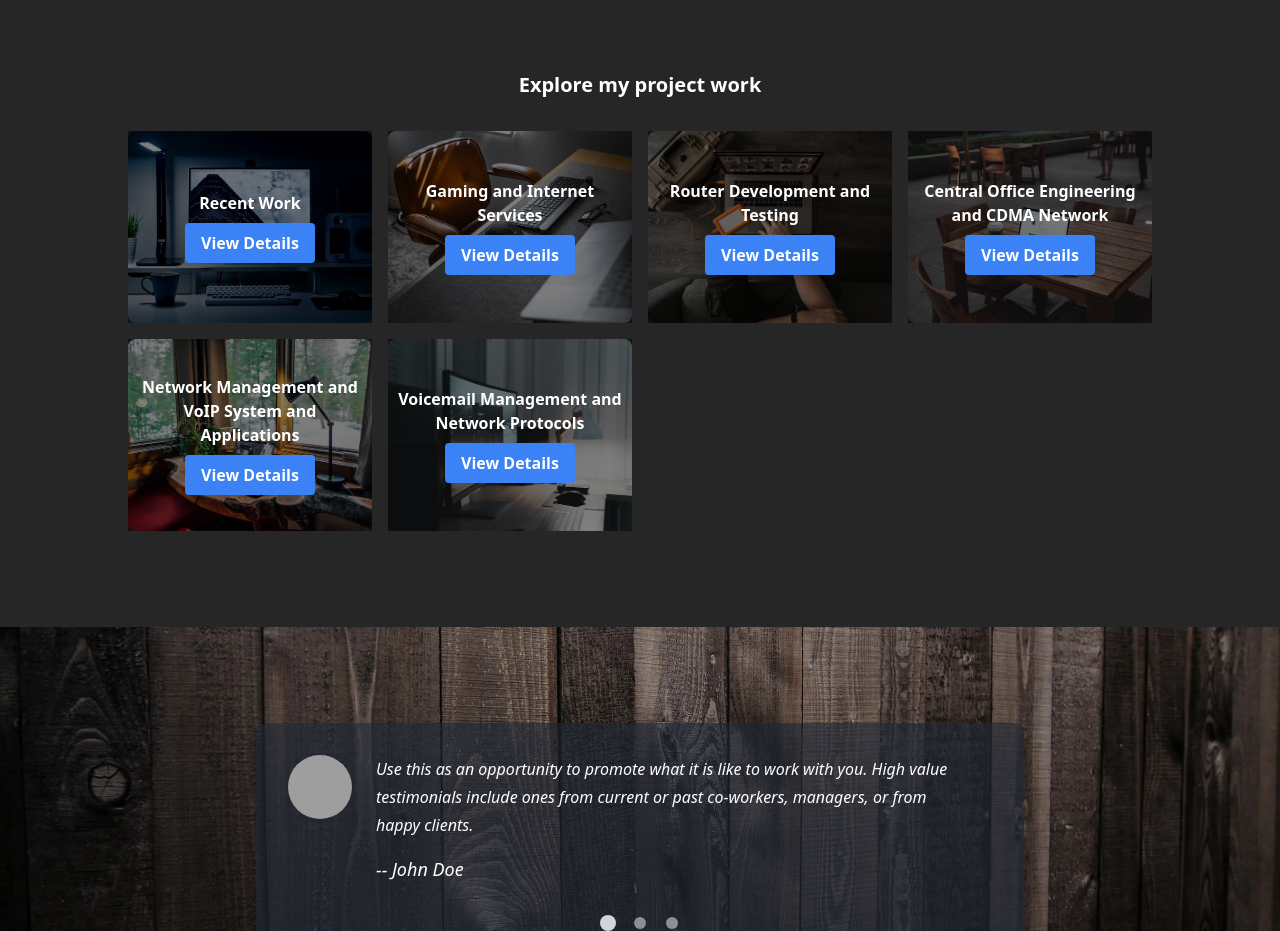
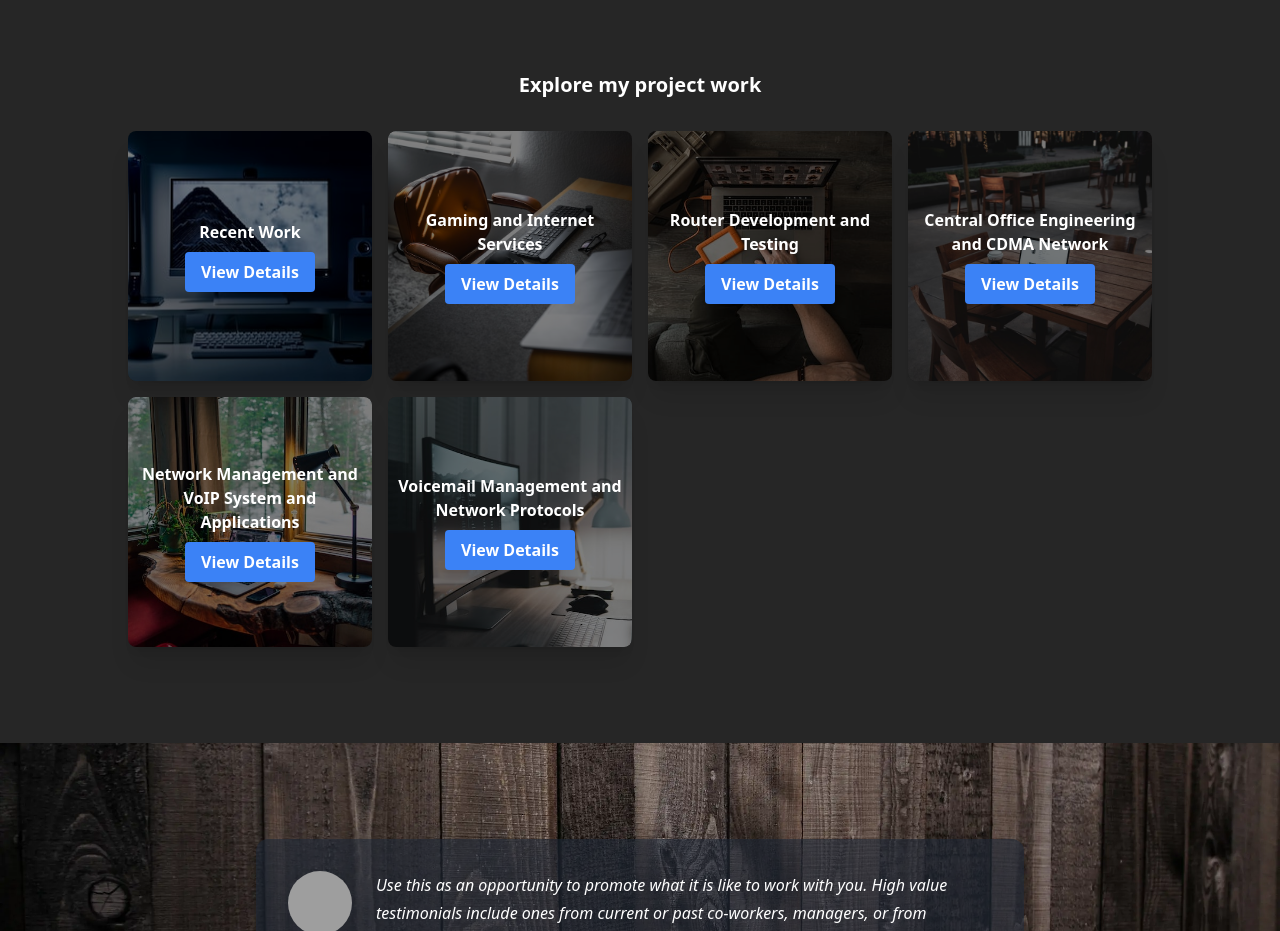
Before and after one commit to jawaharvinayagamurthy/myportfolio-react, a Next.js app: page / in a window 1280 px wide. Shown: the part 3700-4631 px from the top of the page. Built offline with nearby package versions, Linux system fonts and the light colour scheme; grey boxes are pictures that could not be loaded.

Commit message:
Updates to portfolio section.

```diff
--- a/src/components/Sections/ItemOverlay.tsx
+++ b/src/components/Sections/ItemOverlay.tsx
@@ -12,7 +12,8 @@ const ItemOverlay: FC<ItemOverlayProps> = memo(({openModal, title}) => {
   return (
     <div className="absolute inset-0 flex flex-col items-center justify-center bg-black bg-opacity-50 hover:bg-opacity-75 transition-opacity p-4">
       <h3 className="text-white font-semibold mb-2 text-center">{title}</h3> {/* Display title */}
-      <button onClick={openModal} className="text-white font-semibold bg-blue-500 rounded px-4 py-2 transition duration-300 hover:bg-blue-600">
+      <button className="text-white font-semibold bg-blue-500 rounded px-4 py-2 transition duration-300 hover:bg-blue-600"
+        onClick={openModal}>
         View Details
       </button>
     </div>
--- a/src/components/Sections/Portfolio.tsx
+++ b/src/components/Sections/Portfolio.tsx
@@ -1,43 +1,47 @@
 // Portfolio.tsx
-import React, {FC, memo, useState} from 'react';
+import React, {FC, memo, useState, useCallback} from 'react';
 import Image from 'next/image';
 import {portfolioItems as initialPortfolioItems, SectionId} from '../../data/data';
 import Section from '../Layout/Section';
 import PortfolioModal from './PortfolioModal';
 import ItemOverlay from './ItemOverlay';
 import {PortfolioItem} from '../../data/dataDef';
+import classNames from 'classnames';
 
 const Portfolio: FC = memo(() => {
   const [portfolioItems] = useState<PortfolioItem[]>(initialPortfolioItems);
   const [isModalOpen, setIsModalOpen] = useState(false);
   const [currentItem, setCurrentItem] = useState<PortfolioItem | null>(null);
 
-  const openModal = (item: PortfolioItem) => {
+  // Memoize the openModal function
+  const openModal = useCallback((item: PortfolioItem) => {
     setCurrentItem(item);
     setIsModalOpen(true);
-  };
+  }, []);
 
-  const closeModal = () => {
+  // Memoize the closeModal function
+  const closeModal = useCallback(() => {
     setIsModalOpen(false);
     setCurrentItem(null);
-  };
+  }, []);
 
   return (
     <Section className="bg-neutral-800" sectionId={SectionId.Portfolio}>
       <div className="flex flex-col gap-y-8">
         <h2 className="self-center text-xl font-bold text-white">Explore my project work</h2>
-        <div className="w-full grid grid-cols-2 md:grid-cols-3 lg:grid-cols-4 gap-4">
+        <div className="grid grid-cols-2 md:grid-cols-3 lg:grid-cols-4 gap-4">
           {portfolioItems.map((item, index) => {
-            const {title, image} = item;
+            const { title, image } = item;
             return (
               <div className="relative" key={`${title}-${index}`}>
-                <Image
-                  alt={title}
-                  className="h-48 w-full object-cover rounded-lg" // Set height and width
-                  placeholder="blur"
-                  src={image}
-                />
-                <ItemOverlay item={item} openModal={() => openModal(item)} title={title} /> {/* Pass the title as well */}
+                <div
+                  className={classNames(
+                    'relative h-[250px] w-full overflow-hidden rounded-lg shadow-lg shadow-black/30 lg:shadow-xl',
+                  )}
+                >
+                  <Image alt={title} src={image} layout="fill" objectFit="cover" />
+                  <ItemOverlay item={item} openModal={() => openModal(item)} title={title} />
+                </div>
               </div>
             );
           })}
@@ -45,8 +49,8 @@ const Portfolio: FC = memo(() => {
         {currentItem && (
           <PortfolioModal
             isOpen={isModalOpen}
-            onClose={closeModal}
             item={currentItem}
+            onClose={closeModal} // Sorted alphabetically
           />
         )}
       </div>
@@ -56,3 +60,5 @@ const Portfolio: FC = memo(() => {
 
 Portfolio.displayName = 'Portfolio';
 export default Portfolio;
+
+//<ItemOverlay item={item} openModal={() => openModal(item)} title={title} /> {/* Pass the title as well */}
```
